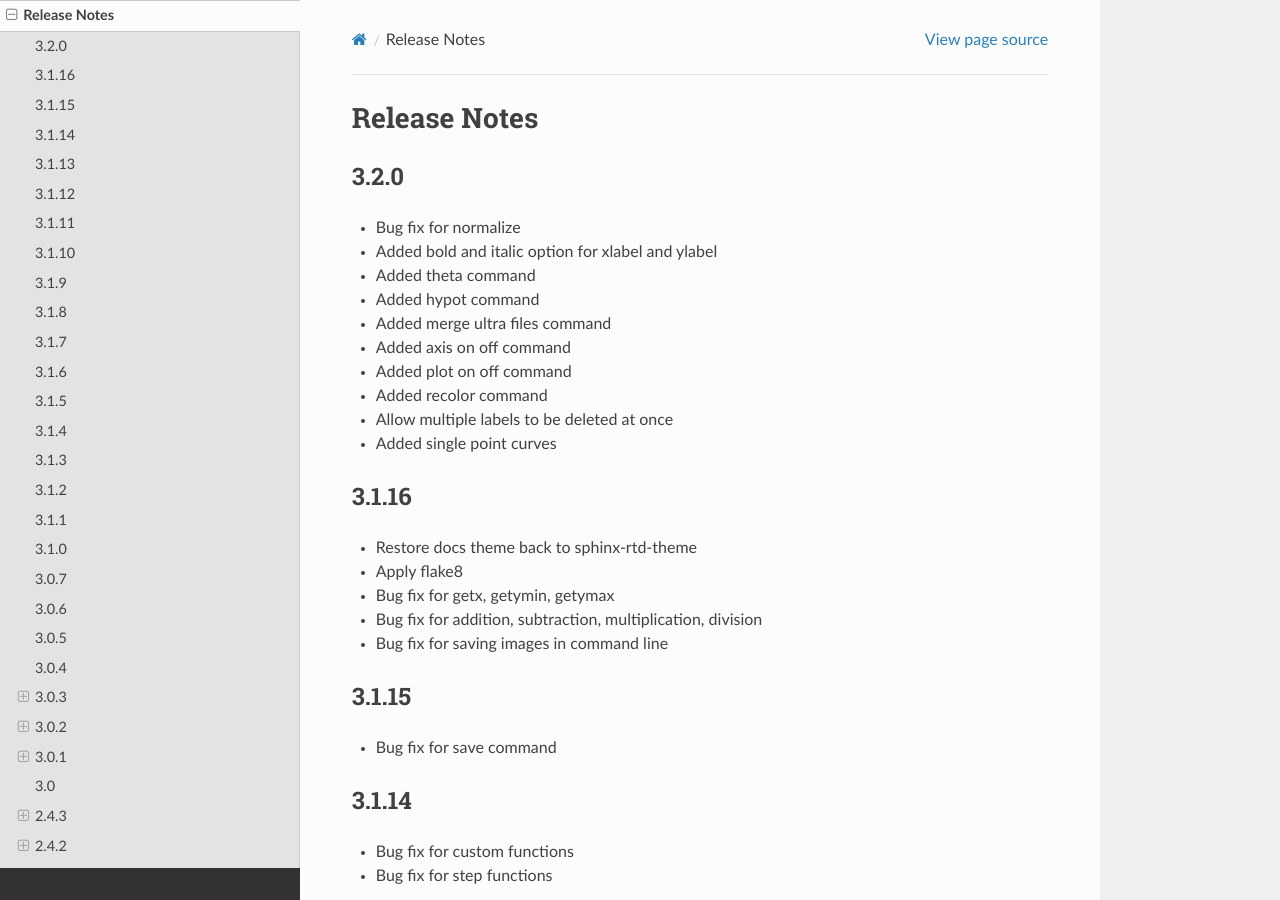
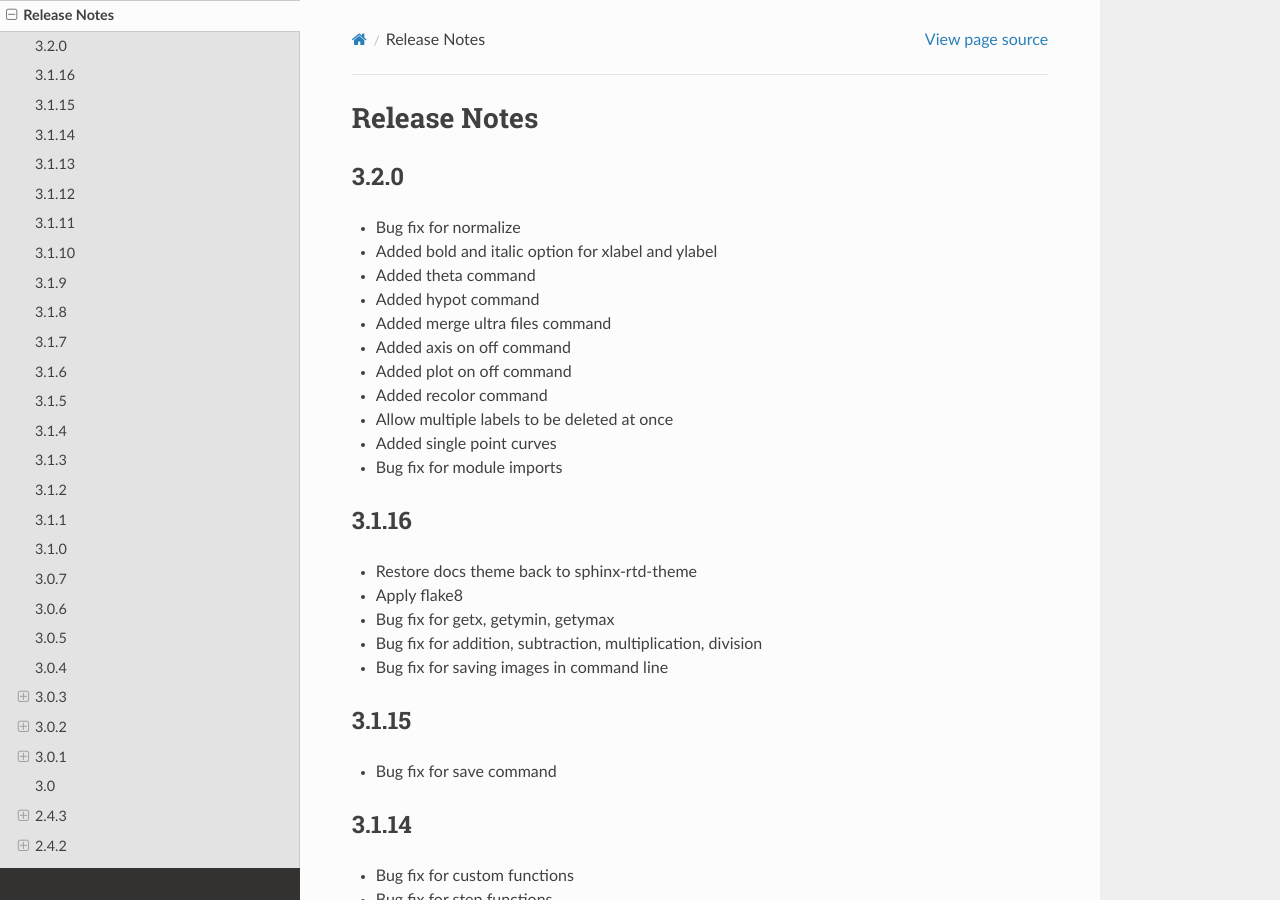
Before and after one commit to LLNL/PyDV, a Sphinx documentation site: the page built from docs/release_notes.rst, in a window 1280 px wide and 900 px high. Built offline with Sphinx 7.4.7 and the Read the Docs theme 2.0.0, drawn with Linux system fonts in a browser that asks for light colours.

Commit message:
updating release notes

```diff
--- a/docs/release_notes.rst
+++ b/docs/release_notes.rst
@@ -15,6 +15,7 @@ Release Notes
 * Added recolor command
 * Allow multiple labels to be deleted at once
 * Added single point curves
+* Bug fix for module imports
 
 3.1.16
 ------
```
